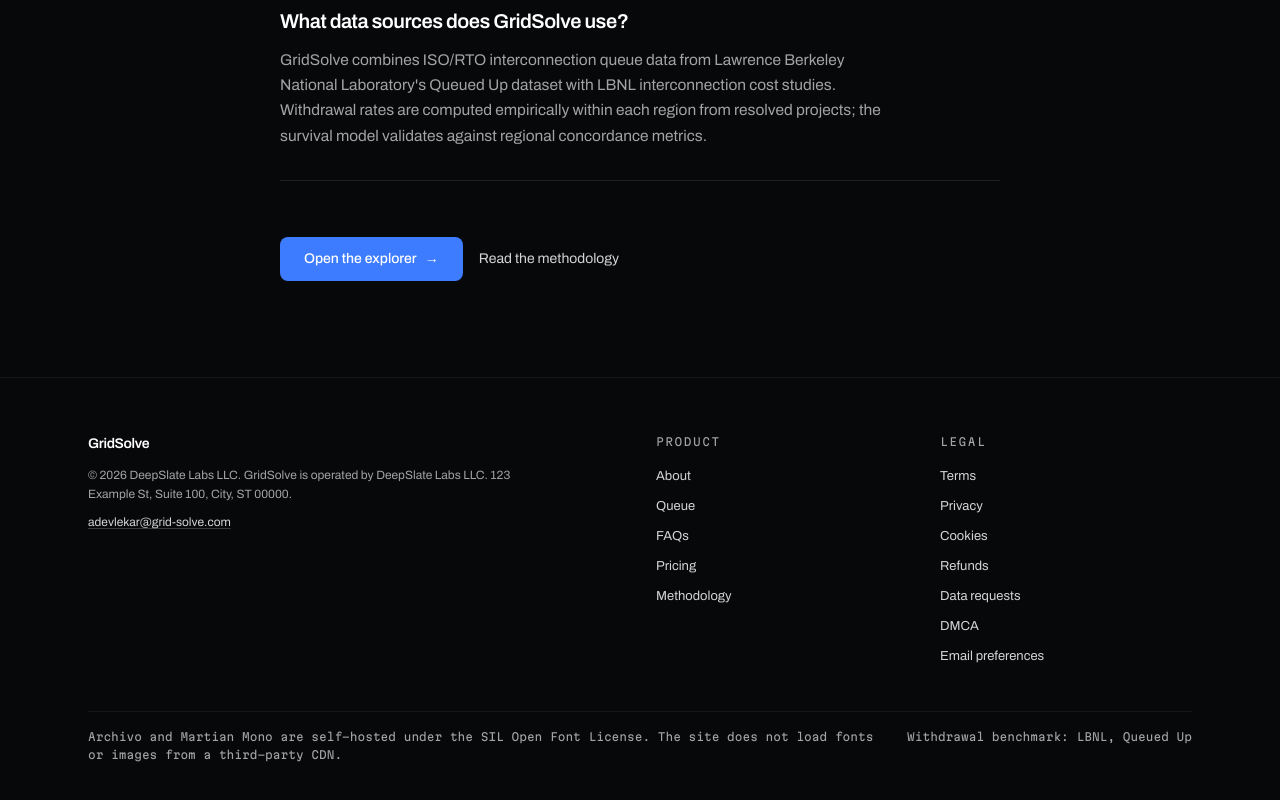
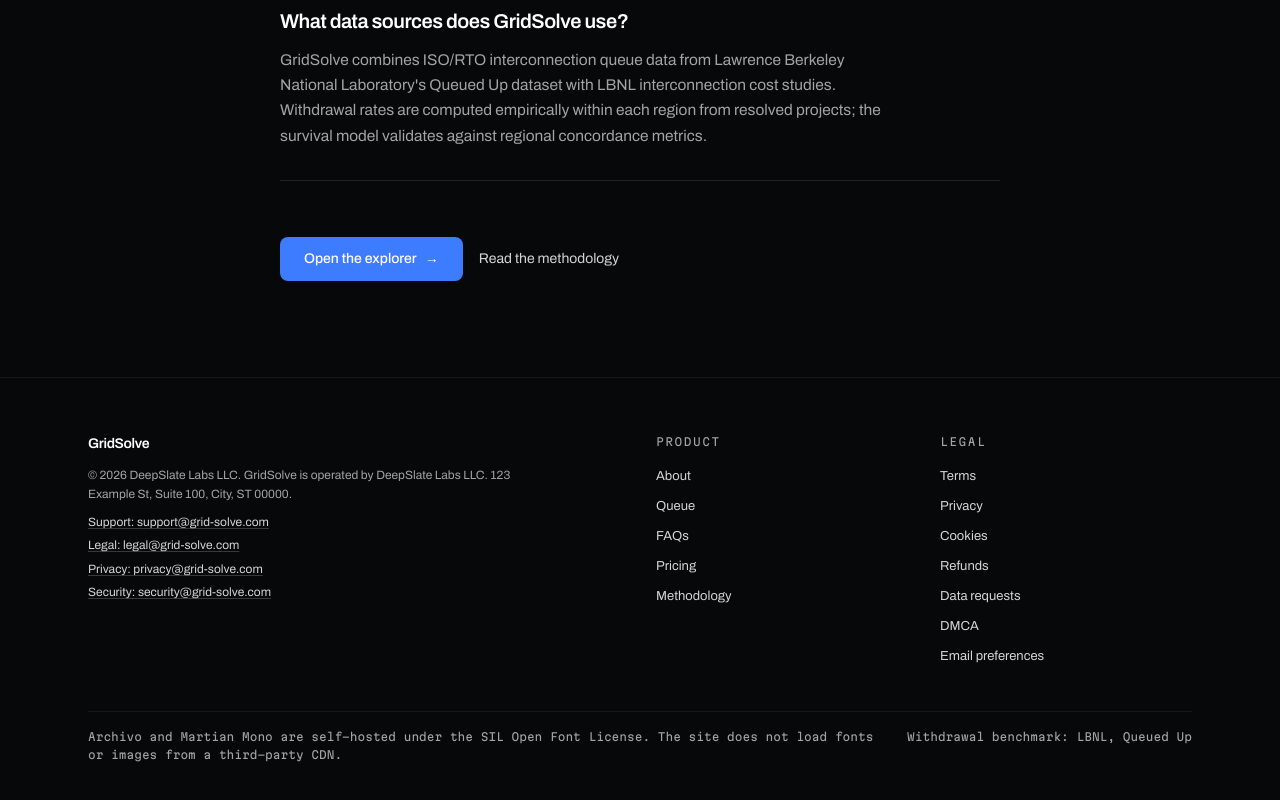
Before and after one commit to Anshdv/GridSolve, a Next.js app in the folder GridSolve/: page /faqs in a window 1280 px wide. Shown: the part 1707-2507 px from the top of the page. Built offline with nearby package versions, Linux system fonts and the light colour scheme; no server answers.

Commit message:
email updates

```diff
--- a/GridSolve/src/app/about/page.tsx
+++ b/GridSolve/src/app/about/page.tsx
@@ -1,10 +1,14 @@
 import type { Metadata } from "next";
+import { Fragment } from "react";
 import Link from "next/link";
 import SiteNav from "@/components/SiteNav";
 import { SiteFooter } from "@/components/SiteFooter";
 import { datasetStats } from "@/lib/data";
 import {
   LEGAL_EMAIL,
+  PRIVACY_EMAIL,
+  SECURITY_EMAIL,
+  SUPPORT_EMAIL,
   getLegalEntityName,
   getLegalMailingAddress,
 } from "@/lib/legal";
@@ -67,15 +71,26 @@ export default function About() {
           <dl className="grid max-w-[70ch] grid-cols-[auto_1fr] gap-x-6 gap-y-2">
             <dt className="text-neutral-500">Company</dt>
             <dd className="text-neutral-200">{entity}</dd>
-            <dt className="text-neutral-500">Email</dt>
+            {(
+              [
+                ["Support", SUPPORT_EMAIL],
+                ["Legal", LEGAL_EMAIL],
+                ["Privacy", PRIVACY_EMAIL],
+                ["Security", SECURITY_EMAIL],
+              ] as const
+            ).map(([label, email]) => (
+              <Fragment key={email}>
+                <dt className="text-neutral-500">{label}</dt>
                 <dd>
                   <a
-                href={`mailto:${LEGAL_EMAIL}`}
+                    href={`mailto:${email}`}
                     className="text-neutral-200 underline decoration-white/20 underline-offset-4 transition-colors hover:text-white hover:decoration-white/50"
                   >
-                {LEGAL_EMAIL}
+                    {email}
                   </a>
                 </dd>
+              </Fragment>
+            ))}
             {address ? (
               <>
                 <dt className="text-neutral-500">Mail</dt>
--- a/GridSolve/src/components/SiteFooter.tsx
+++ b/GridSolve/src/components/SiteFooter.tsx
@@ -1,6 +1,9 @@
 import Link from "next/link";
 import {
   LEGAL_EMAIL,
+  PRIVACY_EMAIL,
+  SECURITY_EMAIL,
+  SUPPORT_EMAIL,
   getLegalEntityName,
   getLegalMailingAddress,
 } from "@/lib/legal";
@@ -68,13 +71,23 @@ export function SiteFooter() {
               {entity}.
               {address ? ` ${address}.` : ""}
             </p>
-            <p className="mt-2">
-              <a
-                href={`mailto:${LEGAL_EMAIL}`}
-                className="text-neutral-300 underline decoration-white/20 underline-offset-2 transition-colors duration-150 hover:text-white"
-              >
-                {LEGAL_EMAIL}
-              </a>
+            <p className="mt-2 flex flex-col gap-1">
+              {(
+                [
+                  ["Support", SUPPORT_EMAIL],
+                  ["Legal", LEGAL_EMAIL],
+                  ["Privacy", PRIVACY_EMAIL],
+                  ["Security", SECURITY_EMAIL],
+                ] as const
+              ).map(([label, email]) => (
+                <a
+                  key={email}
+                  href={`mailto:${email}`}
+                  className="text-neutral-300 underline decoration-white/20 underline-offset-2 transition-colors duration-150 hover:text-white"
+                >
+                  {label}: {email}
+                </a>
+              ))}
             </p>
           </div>
 
--- a/GridSolve/src/lib/explorerContact.ts
+++ b/GridSolve/src/lib/explorerContact.ts
@@ -1,7 +1,9 @@
+import { SUPPORT_EMAIL } from "@/lib/legal";
+
 // Public contact address shown on the teaser "unlock" prompt.
 export function getExplorerContactEmail(): string {
   return (
-    process.env.NEXT_PUBLIC_EXPLORER_CONTACT_EMAIL?.trim().toLowerCase() ??
-    "adevlekar@grid-solve.com"
+    process.env.NEXT_PUBLIC_EXPLORER_CONTACT_EMAIL?.trim().toLowerCase() ||
+    SUPPORT_EMAIL
   );
 }
--- a/GridSolve/src/lib/legal.ts
+++ b/GridSolve/src/lib/legal.ts
@@ -1,7 +1,9 @@
 import { getSiteUrl } from "@/lib/site";
 
-export const LEGAL_EMAIL = "adevlekar@grid-solve.com";
-export const PRIVACY_EMAIL = "adevlekar@grid-solve.com";
+export const LEGAL_EMAIL = "legal@grid-solve.com";
+export const PRIVACY_EMAIL = "privacy@grid-solve.com";
+export const SUPPORT_EMAIL = "support@grid-solve.com";
+export const SECURITY_EMAIL = "security@grid-solve.com";
 export const DMCA_EMAIL = "adevlekar@grid-solve.com";
 
 export function getLegalEntityName(): string {
```
Lines whose indentation alone changed are shown as unchanged.
